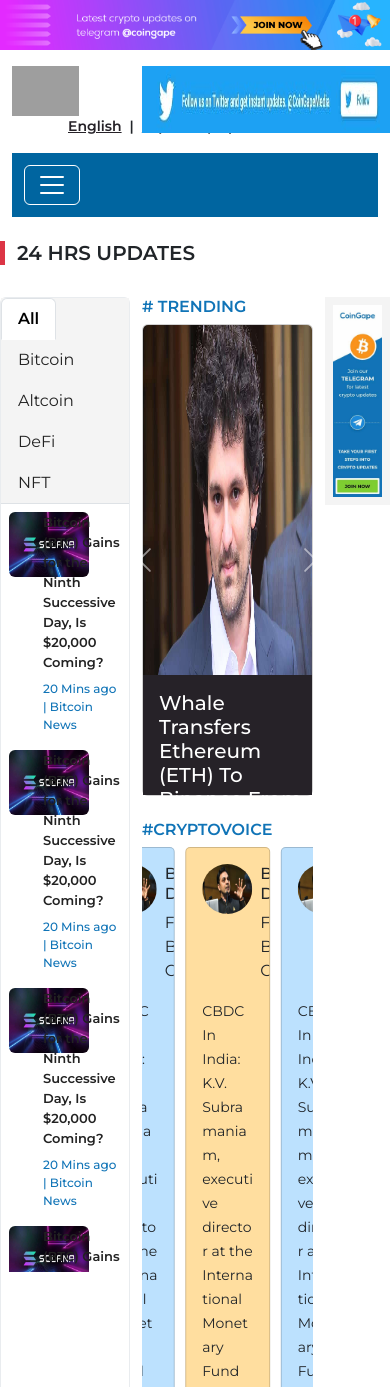
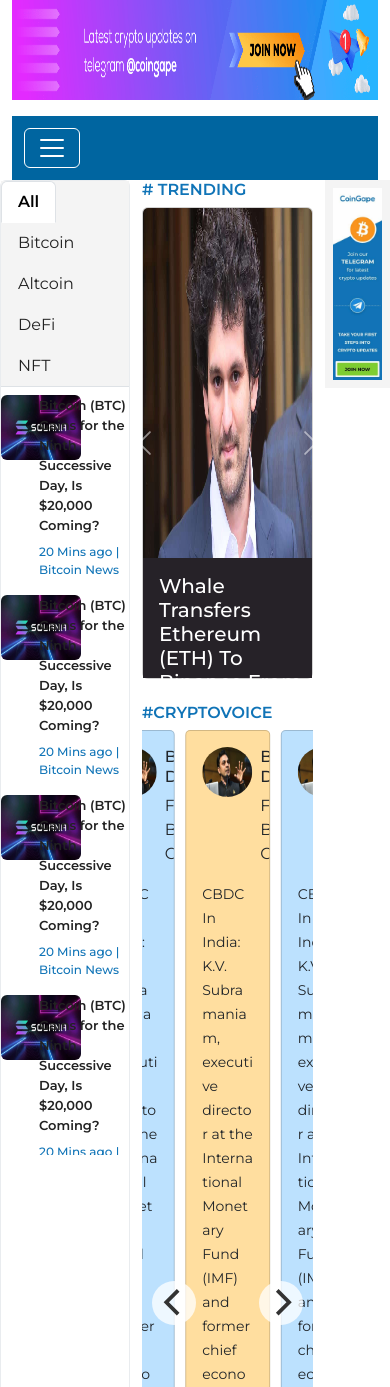
Before and after one commit to pre22/gape-clone, a Python web app: template templates/index.html in a window 390 px wide; the page is wider, and only the part inside the window is pictured. Shown: the top 1387 px of that part. Run offline with Jinja, Linux system fonts and the light colour scheme; the template is opened without the code that fills it, so the values that code supplies are empty; grey boxes are pictures that could not be loaded.

Commit message:
template: woring on home page responsiveness

```diff
--- a/templates/index.html
+++ b/templates/index.html
@@ -19,19 +19,19 @@
 <body>
     <div class="container">
         <!-- Static Advert -->
-        <div class="row h-auto mb-3">
+        <div class="row h-auto mb-3 static-advert">
             <!-- Top Desk Ads -->
-                <img src="/static/img/arrows.png" alt="Top Desk" class="w-100 px-0">
+                <img src="/static/img/arrows.png" alt="Top Desk" class="w-100 lg-px-0">
 
             <!-- Top Count Header  -->
         </div>
 
         <!-- Above the Nav  -->
-        <div class="row ">
+        <div class="row about-nav d-lg-flex flex-wrap d-none">
             <div class="col-4">
-                <img src="/static/img/logo.png" alt="logo" height="50vh">
+                <img class="" src="/static/img/logo.png" alt="logo" height="50vh">
                 <div class="ms-4 mt-0">
-                    <ul class="d-flex cr-list gap-2 fw-semibold">
+                    <ul class="d-flex flex-wrap cr-list gap-2 fw-semibold">
                         <li><a href="#">English</a></li> |
                         <li><a href="#">Espanol</a></li> |
                         <li><a href="#">Spanish</a></li>
@@ -39,12 +39,10 @@
                 </div>
             </div>
 
-            <div class="col-8 pe-0">
+            <div class="col-8 ">
                 <img class="w-100" src="/static/img/twitter_818x67.jpg" height="67" width="818" alt="">
             </div>
         </div>
-
-        <!-- <div class="container-sm"></div> -->
 
         <!-- Nav Section  -->
         <nav class="navbar navbar-expand-lg p-0 lh-lg">
@@ -136,15 +134,17 @@
         </nav>
 
         <!-- Hour update notifier -->
-        <div class="row my-4">
-            <h5 class=" border-danger border-5 border-start fw-semibold">24 HRS UPDATES</h5>
+        <div class="row my-4 d-none d-lg-block d-md-block">
+            <div class="col-6">
+                <h5 class="border-danger maintitle2 fw-semibold">Bitcoin News</h5>
+            </div>
         </div>
 
         <!-- News Section  -->
-        <div class="row">
+        <div class="row ">
             <!-- 1st Column with multiple tabs  -->
-            <div class="col-4 p-0 m-0 border border-light-subtle rounded">
-                <ul class="nav nav-tabs">
+            <div class="col-4 col-md-12 p-0 m-0 border border-light-subtle rounded news-tab">
+                <ul class="nav nav-tabs mb-2">
                     <li class="nav-item">
                         <button class="nav-link active" data-bs-toggle="tab" data-bs-target="#all-section" type="button"
                             role="tab">All</button>
@@ -167,9 +167,9 @@
                     </li>
                 </ul>
 
-                <div class="tab-content mx-2 overflow-y-auto overflow-x-hidden">
+                <div class="tab-content mx-lg-2 overflow-y-auto overflow-x-hidden">
                     <div id="all-section" class="tab-pane fade show active" style="max-height:760px">
-                        <div class="row justify-content-between mt-2">
+                        <div class="row justify-content-between">
                             <div class="col-2">
                                 <img class="rounded" src="/static/img/solana1.jpg" width="80px" height="65px">
                             </div>
@@ -302,17 +302,19 @@
                             </div>
                         </div>
                     </div>
+
                     <div id="bitcoin" class="tab-pane fade">
                         <h3>Menu 2</h3>
                         <p>Some content in menu 2.</p>
                     </div>
+
                     <div id="altcoin" class="tab-pane fade"></div>
                     <div id="defi" class="tab-pane fade"></div>
                     <div id="nft" class="tab-pane fade"></div>
                 </div>
             </div>
 
-            <div class="col-6 h-50">
+            <div class="col-6 col-md-12 h-50">
                 <!-- Middle Div  -->
                 <div class="row">
                     <h5 class="hastitle"># Trending</h5>
@@ -472,7 +474,7 @@
                 </div>
             </div>
 
-            <div class="col-2 h-100 p-2" style="background-color: #f4f4f4;">
+            <div class="col-2 col-md-12 h-100 p-2" style="background-color: #f4f4f4;">
                 <div>
                     <img class="img-fluid" src="/static/img/teleads.jpeg" alt="Leads">
                 </div>
@@ -1003,7 +1005,7 @@
 
             <!-- footer logo -->
             <div class="row">
-                <div class="col-4">
+                <div class="col-lg-4 col-md-5 col-6 ps-md-0">
                     <img src="/static/img/logo.png" alt="logo" height="70vh">
 
                     <div class="ms-5 mt-0">
@@ -1015,30 +1017,23 @@
                     </div>
                 </div>
             </div>
-            <!-- Section: Social media -->
-            <!-- <section class="d-flex justify-content-center justify-content-lg-between p-4 border-bottom"> -->
 
-                <!-- Right -->
-
-                <!-- Right -->
-            <!-- </section> -->
-            <!-- Section: Social media -->
 
             <!-- Section: Links  -->
             <section class="">
-                <div class="container text-center text-md-start mt-5">
+                <div class="container text-start  mt-5">
                     <!-- Grid row -->
-                    <div class="row mt-3">
+                    <div class="row mt-3 f-items">
 
                         <!-- Grid column -->
-                        <div class="col-md-2 col-lg-2 col-xl-2 mb-4">
+                        <div class="col-12 col-lg-2 col-xl-2 mb-4">
                             <!-- Links -->
                             <h6 class="text-uppercase fw-bold mb-2 fs-13">
                                 CATEGORIES
                                 <span class="text-danger"><i class="fa fa-chevron-down" aria-hidden="true"></i></span>
                             </h6>
-                            <ul class="cr-list fw-500 ps-0 gap-1 d-grid">
-                                <li>
+                            <ul class="cr-list fw-500 ps-0 gap-1">
+                                <li class="">
                                     <a href="#!" class="">News</a>
                                 </li>
                                 <li>
@@ -1062,13 +1057,13 @@
                         <!-- Grid column -->
 
                         <!-- Grid column -->
-                        <div class="col-md-3 col-lg-2 col-xl-2 mx-auto mb-4">
+                        <div class="col-12 col-lg-2 col-xl-2 mx-auto mb-4">
                             <!-- Links -->
                             <h6 class="text-uppercase fw-bold mb-2 fs-13">
                                 Contact
                                 <span class="text-danger"><i class="fa fa-chevron-down" aria-hidden="true"></i></span>
                             </h6>
-                            <ul class="cr-list fw-500 ps-0 gap-1 d-grid">
+                            <ul class="cr-list fw-500 ps-0 gap-1">
                                 <li><a href="">Advertise</a></li>
                                 <li><a href="">Submit Press Release</a></li>
                                 <li><a href="">Write for us</a></li>
@@ -1079,13 +1074,13 @@
                         <!-- Grid column -->
 
                         <!-- Grid column -->
-                        <div class="col-md-3 col-lg-2 col-xl-2 mx-auto mb-4">
+                        <div class="col-12 col-lg-2 col-xl-2 mx-auto mb-4">
                             <!-- Links -->
                             <h6 class="text-uppercase fw-bold mb-2 fs-13">
                                 Company
                                 <span class="text-danger"><i class="fa fa-chevron-down" aria-hidden="true"></i></span>
                             </h6>
-                            <ul class="cr-list fw-500 ps-0 gap-1 d-grid">
+                            <ul class="cr-list fw-500 ps-0 gap-1">
                                 <li><a href="">About us</a></li>
                                 <li><a href="">Privacy Policy</a></li>
                                 <li><a href="">Editorial Policy</a></li>
@@ -1096,7 +1091,7 @@
                         <!-- Grid column -->
 
                         <!-- Grid column -->
-                        <div class="col-md-4 col-lg-3 col-xl-3 mx-auto mb-md-0 d-grid gap-2">
+                        <div class="col-12 col-lg-3 col-xl-3 mx-auto mb-md-0 d-grid gap-2">
                             <div class="row">
 
                                 <h6 class="text-uppercase fw-bold m-0 fs-13">Follow US On</h6>
@@ -1128,20 +1123,18 @@
 
                             <div class="row">
                                 <div class="col-12">
-                                    <h6 class="text-uppercase fw-bold m-0 fs-13">
+                                    <h6 class="text-uppercase fw-bold m-lg-0 fs-13">
                                         Contact us
                                         <span class="text-danger"><i class="fa-solid fa-chevron-right"></i></span>
                                     </h6>
                                 </div>
 
-                                <div>
+                                <div class="d-grid gap-2">
                                     <div class="cr-list border border-danger p-2 w-8em rounded">
                                         <i class="fa-sharp fa-solid fa-bullhorn"></i>
                                         <a href="#">Advertise</a>
                                     </div>
-                                </div>
 
-                                <div>
                                     <div class="cr-list border border-primary p-2 w-8em rounded">
                                         <i class="fa-regular fa-lightbulb-exclamation"></i>
                                         <a href="#">Contribute</a>
@@ -1156,15 +1149,17 @@
                 </div>
             </section>
             <!-- Section: Links  -->
+
             <hr class="hr" />
+
             <!-- Copyright -->
             <div class="row">
-                <div class="col-6">
+                <div class="col-lg-6 col-md-6 col-12">
                     <p class="fs-12">
                         © 2022 SquadX Innovations Pvt. Ltd.
                     </p>
                 </div>
-                <div class="col-6">
+                <div class="col-lg-6 col-md-6 col-12">
                     <ul class="d-flex gap-3 cr-list fs-12">
                         <li><a href="#">About</a></li>
                         <li><a href="#">Privacy Policy</a></li>
```
